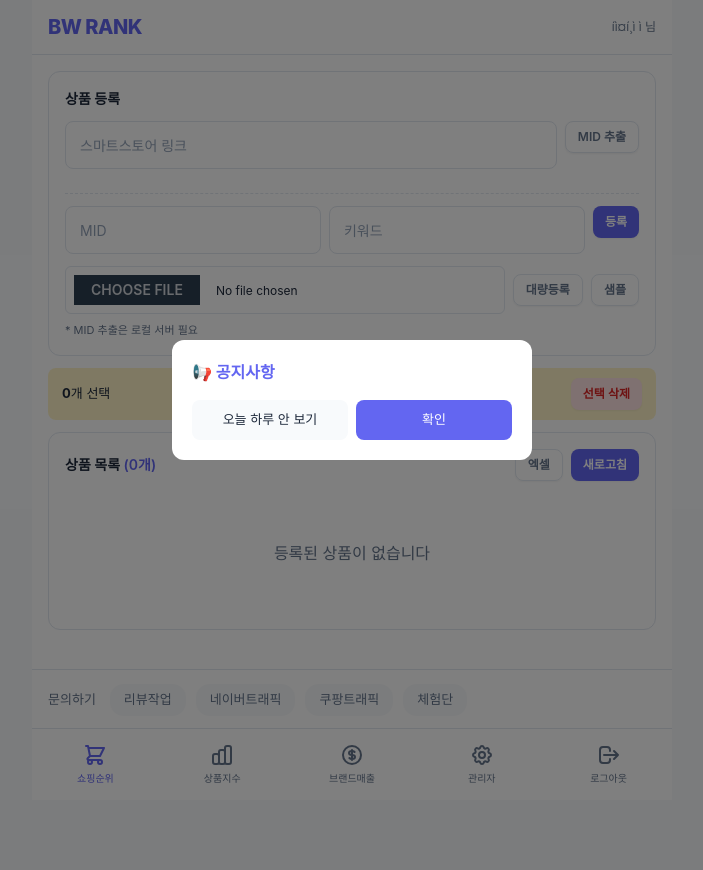
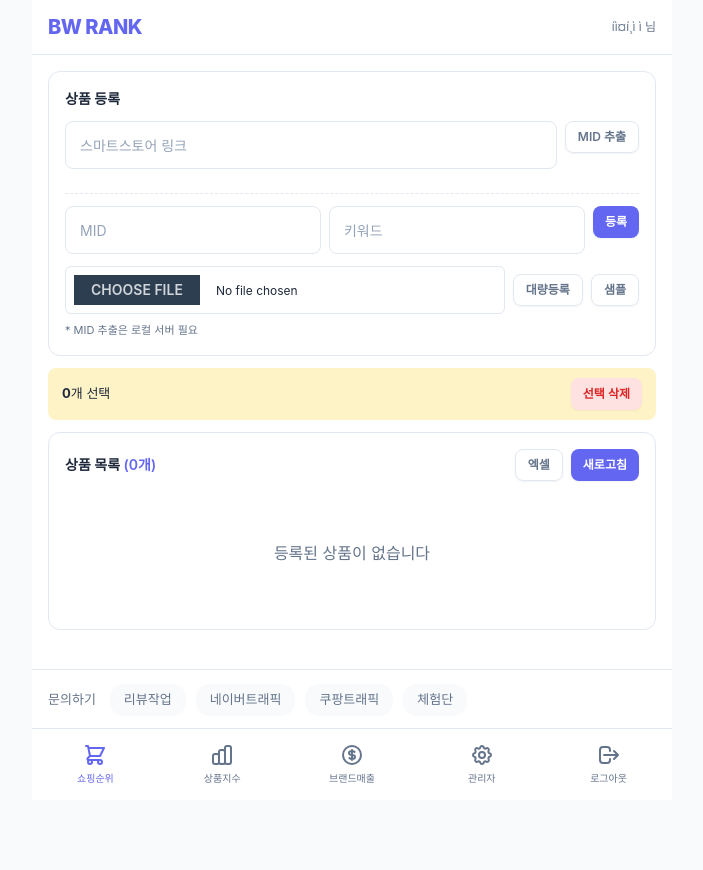
Before and after one commit to odong444/shop-rank-auth, a Flask app: page /naver-shop in a window 1280 px wide. Shown: the whole page, without its empty margins (288-991 px from the left). Before the commit the page ends 783 px from the top, so only its background shows below. Run offline with Flask 3, Linux system fonts and the light colour scheme; the visitor is signed in with stand-in values (Sample User, id 1); data that the repository does not hold is empty; some libraries are stand-ins or nearby versions.

Commit message:
공지사항 팝업 인라인 스타일 버그 수정
- display:flex가 hidden 클래스를 덮어쓰는 문제 해결
- 초기 상태를 display:none으로 명시

Co-Authored-By: Claude Opus 4.5 <noreply@anthropic.com>

```diff
--- a/templates/base.html
+++ b/templates/base.html
@@ -410,7 +410,7 @@
 </div>
 
 <!-- 공지사항 팝업 모달 -->
-<div id="noticePopupOverlay" class="hidden" style="position:fixed;top:0;left:0;right:0;bottom:0;background:rgba(0,0,0,0.5);z-index:1000;display:flex;align-items:center;justify-content:center;">
+<div id="noticePopupOverlay" class="hidden" style="position:fixed;top:0;left:0;right:0;bottom:0;background:rgba(0,0,0,0.5);z-index:1000;align-items:center;justify-content:center;display:none;">
     <div style="background:#fff;border-radius:12px;padding:20px;max-width:90%;width:360px;max-height:80vh;overflow-y:auto;">
         <h3 id="noticePopupTitle" style="font-size:1rem;font-weight:700;margin-bottom:12px;color:var(--primary);">📢 공지사항</h3>
         <div id="noticePopupContent" style="font-size:0.875rem;line-height:1.6;white-space:pre-wrap;"></div>
```
